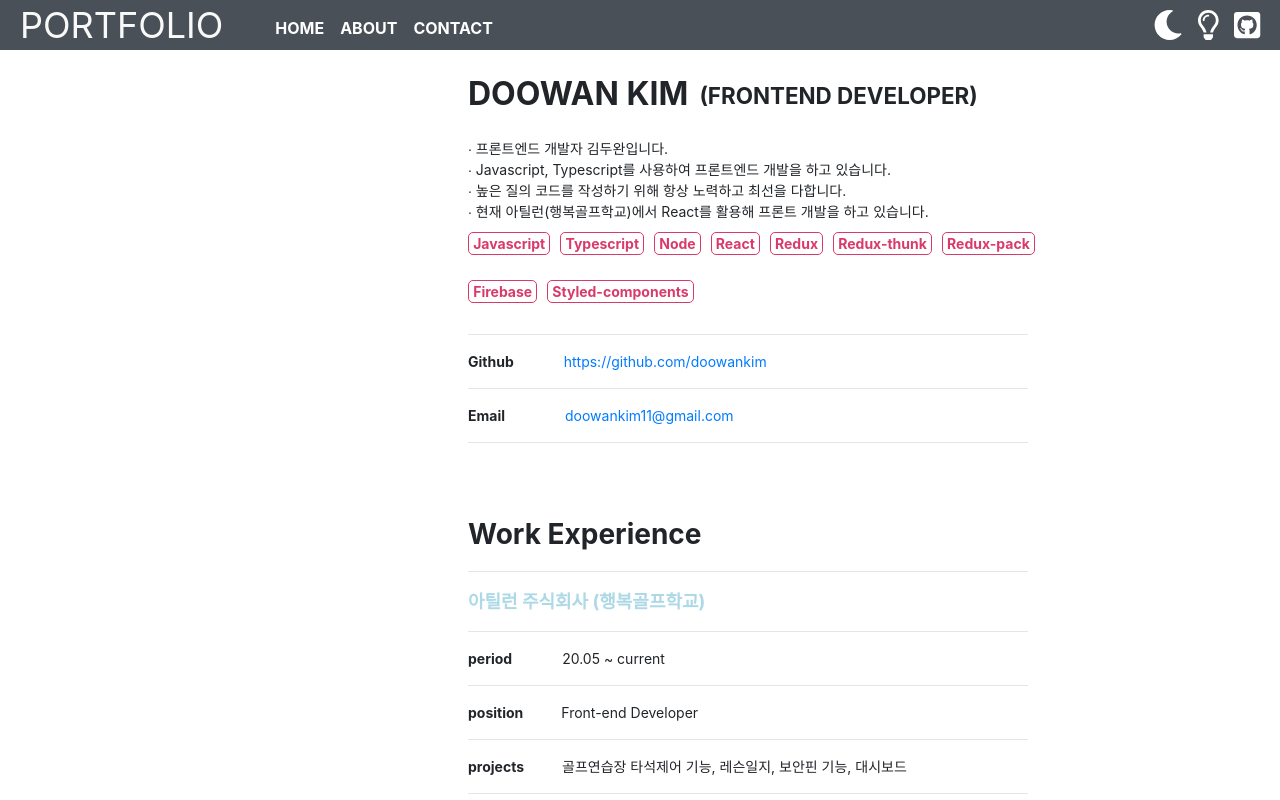
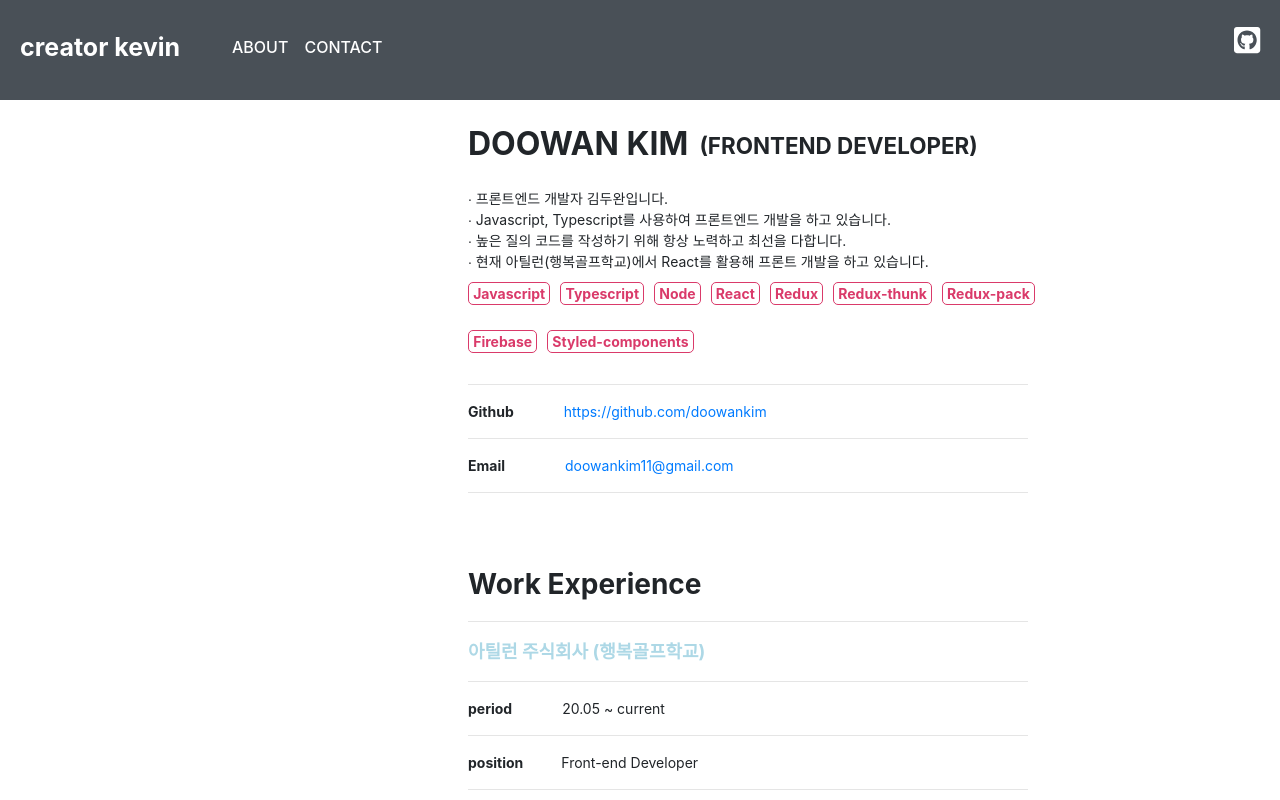
Before and after one commit to doowankim/react-portfolio, a React (Create React App) app: page /about in a window 1280 px wide. Shown: the top 800 px of the page. Built offline with nearby package versions, Linux system fonts and the light colour scheme.

Commit message:
header component edit

```diff
--- a/src/App.tsx
+++ b/src/App.tsx
@@ -1,6 +1,6 @@
-import React from 'react';
-import { createGlobalStyle } from 'styled-components';
-import Router from './router';
+import React from "react";
+import { createGlobalStyle } from "styled-components";
+import Router from "./router";
 
 const GlobalStyle = createGlobalStyle`
   body {
--- a/src/components/Header/index.tsx
+++ b/src/components/Header/index.tsx
@@ -1,30 +1,27 @@
-import React from 'react';
-import * as Styled from './styles';
-import { Link } from 'react-router-dom';
+import React from "react";
+import * as Styled from "./styles";
+import { Link } from "react-router-dom";
 
 const Header = () => {
   return (
     <Styled.Container>
       <Styled.Wrapper>
         <Styled.Logo>
-					<div>PORTFOLIO</div>
+          <Link to="/home">
+            <div>creator kevin</div>
+          </Link>
         </Styled.Logo>
         <Styled.Menu>
-					<Link to="/home">
-						<li>HOME</li>
-					</Link>
-					<Link to="/about">
+          <Styled.SLink to="/about">
             <li>ABOUT</li>
-					</Link>
-					<Link to="contact">
+          </Styled.SLink>
+          <Styled.SLink to="contact">
             <li>CONTACT</li>
-					</Link>
+          </Styled.SLink>
         </Styled.Menu>
         <Styled.SideMenu>
-					<Styled.Icon className="fas fa-moon" />
-					<Styled.Icon className="far fa-lightbulb" />
           <a href="https://github.com/doowankim">
-						<Styled.Icon className="fab fa-github-square"></Styled.Icon>
+            <Styled.Icon className="fab fa-github-square" />
           </a>
         </Styled.SideMenu>
       </Styled.Wrapper>
--- a/src/components/Header/styles.tsx
+++ b/src/components/Header/styles.tsx
@@ -1,9 +1,9 @@
-import styled from 'styled-components';
+import styled from "styled-components";
+import { Link } from "react-router-dom";
 
 export const Container = styled.div`
-	// position: fixed;
   width: 100%;
-	height: 50px;
+  height: 100px;
   background: #495057;
   padding-left: 20px;
   padding-right: 20px;
@@ -12,14 +12,20 @@ export const Container = styled.div`
 export const Wrapper = styled.div`
   display: flex;
   justify-content: center;
-	line-height: 50px;
+  line-height: 95px;
 `;
 
 export const Logo = styled.div`
-	font-size: 36px;
+  font-size: 2.5em;
   color: #f9f9f9;
   transition: 0.35s;
   cursor: pointer;
+
+  div {
+    display: inline-block;
+    color: #fff;
+    font-weight: bold;
+  }
 `;
 
 export const Menu = styled.div`
@@ -27,12 +33,14 @@ export const Menu = styled.div`
   padding-left: 52px;
   align-items: center;
   flex: 1;
+`;
 
+export const SLink = styled(Link)`
   li {
     display: inline-block;
     height: 47px;
-		font-size: 16px;
-		font-weight: bold;
+    font-size: 1.6em;
+    font-weight: 500;
     color: #fff;
     margin-right: 16px;
     cursor: pointer;
--- a/src/containers/Home/index.tsx
+++ b/src/containers/Home/index.tsx
@@ -1,11 +1,14 @@
-import React from 'react';
+import React from "react";
 
 const Home = () => {
-	return (
-		<div>
-			<div style={{ fontSize: '50px' }}>Home Page</div>
-		</div>
-	);
+  return (
+    <div>
+      <div style={{ fontSize: "50px" }}>Home Page</div>
+      <div className="alert alert-primary" role="alert">
+        A simple primary alert—check it out!
+      </div>
+    </div>
+  );
 };
 
 export default Home;
```
Lines whose indentation alone changed are shown as unchanged.
